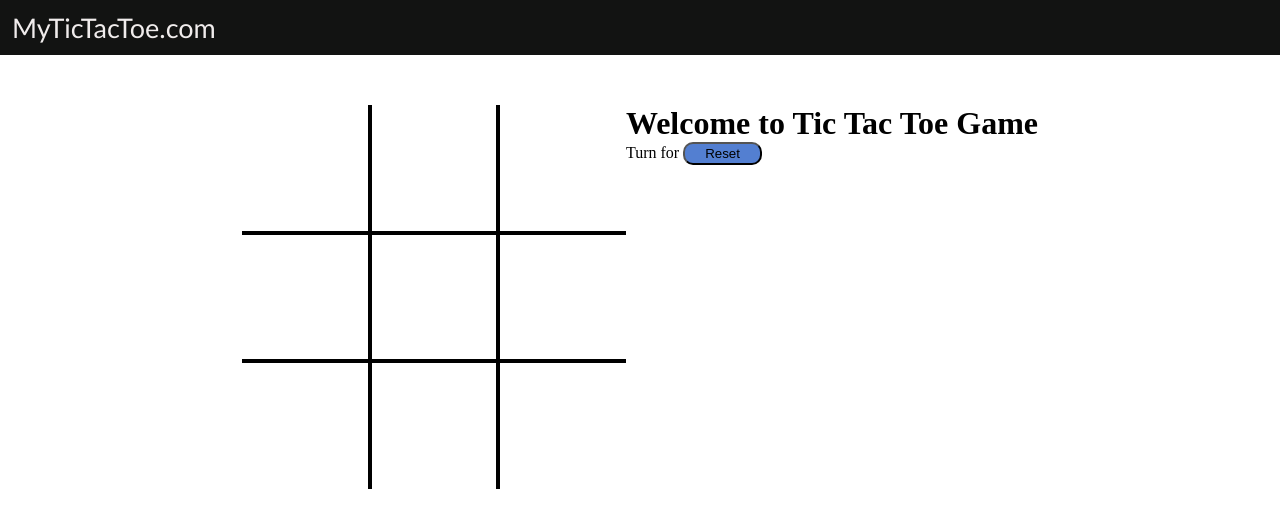
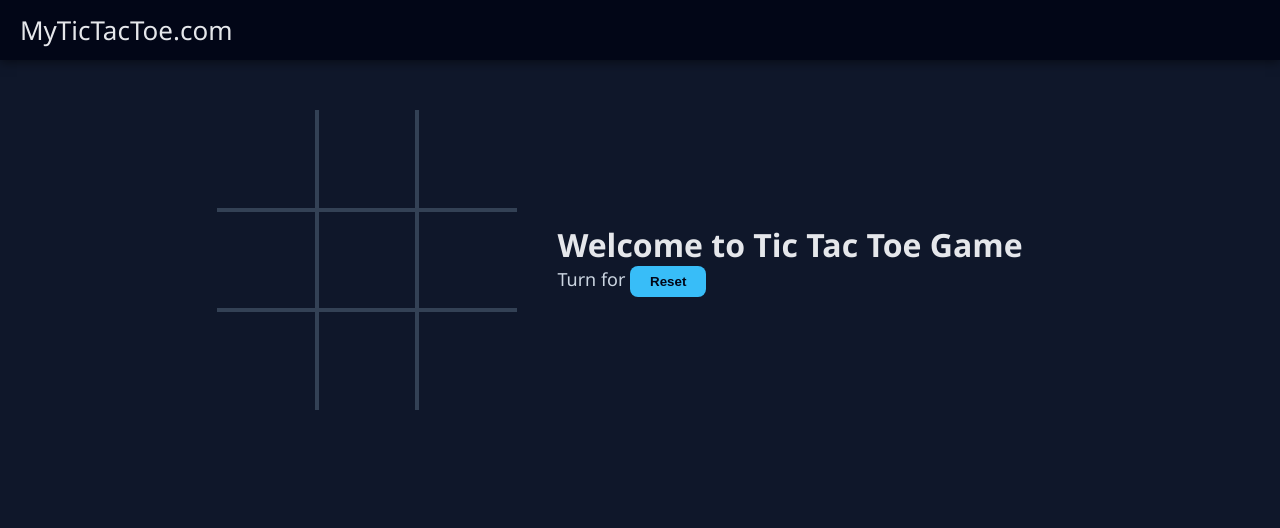
Before and after one commit to ishansingh07399-cell/tic-tac-toe-game, a plain HTML site: page index.html in a window 1280 px wide. Drawn offline with Linux system fonts and the light colour scheme.

Commit message:
Refactor CSS for improved layout and styling
Updated CSS styles for layout, navbar, and game elements.

```diff
--- a/style.css
+++ b/style.css
@@ -1,79 +1,123 @@
-*
-{
-    margin:0;
-    padding:0;
-}
-nav{
-    background-color: rgb(18, 19, 18);
-    color: rgb(240, 236, 236);
-    height: 55px;
-    font-size:27px;
-    display:flex;
-    align-items:center;
-    padding:0 12px;
-    font-family: 'Gill Sans', 'Gill Sans MT', Calibri, 'Trebuchet MS', sans-serif;
-}
-nav ul{
-    list-style-type:none;
-}
-.gameContainer
-{
-  display:flex;
-  justify-content:center;
-  margin-top:50px;
+* {
+    margin: 0;
+    padding: 0;
+    box-sizing: border-box;
 }
 
-.container
-{
-  display:grid;
-  grid-template-rows:repeat(3,10vw) ;
-  grid-template-columns:repeat(3,10vw) ;
-  font-family: 'Gill Sans', 'Gill Sans MT', Calibri, 'Trebuchet MS', sans-seri;
+/* Body */
+body {
+    background-color: #0f172a;
+    color: #e5e7eb;
+    font-family: 'Segoe UI', Tahoma, Geneva, Verdana, sans-serif;
 }
 
-.box{
-    border:2px solid black;
-    font-size:7vw;
-    cursor:pointer;
-    display:flex;
+/* Navbar */
+nav {
+    background-color: #020617;
+    color: #e5e7eb;
+    height: 60px;
+    font-size: 26px;
+    display: flex;
+    align-items: center;
+    padding: 0 20px;
+    box-shadow: 0 2px 10px rgba(0,0,0,0.5);
+}
+
+nav ul {
+    list-style: none;
+}
+
+/* Game Layout */
+.gameContainer {
+    display: flex;
     justify-content: center;
     align-items: center;
+    margin-top: 50px;
+    gap: 40px;
+    flex-wrap: wrap;
 }
 
-.box:hover{
-   background-color:orange;
+/* Grid */
+.container {
+    display: grid;
+    grid-template-rows: repeat(3, 100px);
+    grid-template-columns: repeat(3, 100px);
 }
 
-.gameinfo{
-    padding:0 34px;
-   font-family: 'Trebuchet MS', 'Lucida Sans Unicode', 'Lucida Grande', 'Lucida Sans', Arial, sans-serif;
+/* Boxes */
+.box {
+    border: 2px solid #334155;
+    font-size: 3rem;
+    cursor: pointer;
+    display: flex;
+    justify-content: center;
+    align-items: center;
+    color: #e5e7eb;
+    transition: 0.2s;
 }
 
-.imgbox img{
-    width:0;
-    transition:width is ease-in-out;
+.box:hover {
+    background-color: #1e293b;
 }
 
-.br-0{
-    border-right:0;
+/* Game Info */
+.gameinfo {
+    padding: 10px 20px;
 }
 
-.bl-0{
-    border-left:0;
+.gameinfo h1 {
+    margin-bottom: 10px;
+    color: #38bdf8;
 }
 
-.bt-0{
-    border-top:0;
+.info {
+    font-size: 18px;
+    margin-bottom: 15px;
+    color: #cbd5e1;
 }
 
-.bb-0{
-    border-bottom:0;
+/* Reset Button */
+#reset {
+    padding: 8px 20px;
+    background-color: #38bdf8;
+    color: #020617;
+    border: none;
+    border-radius: 8px;
+    cursor: pointer;
+    transition: 0.2s;
+    font-weight: 600;
 }
 
-#reset {
-     margin:0;
-     padding:2px 20px;
-     background-color:rgb(83, 127, 209);
-     border-radius:10px;
-     cursor:pointer;
+#reset:hover {
+    background-color: #0ea5e9;
+    transform: scale(1.05);
 }
+
+/* Image */
+.imgbox img {
+    width: 0;
+    transition: width 0.5s ease-in-out;
+}
+
+/* Remove borders */
+.br-0 { border-right: 0; }
+.bl-0 { border-left: 0; }
+.bt-0 { border-top: 0; }
+.bb-0 { border-bottom: 0; }
+
+/* Responsive */
+@media (max-width: 500px) {
+    .container {
+        grid-template-rows: repeat(3, 80px);
+        grid-template-columns: repeat(3, 80px);
+    }
+
+    .box {
+        font-size: 2.5rem;
+    }
+
+    nav {
+        font-size: 20px;
+        height: 50px;
+    }
+}
```
